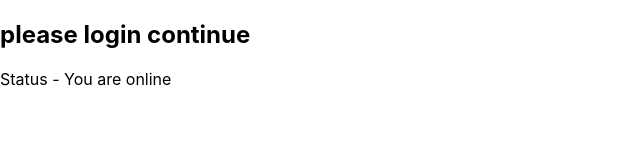
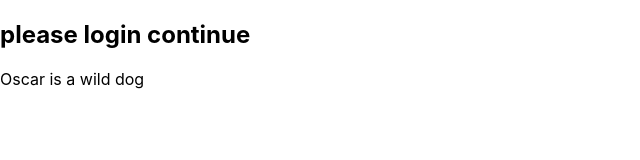
Before and after one commit to avisek123/React-TS, a React (Create React App) app: page / in a window 1280 px wide. Shown: the top 160 px of the page, without its empty margins (0-640 px from the left). Built offline with nearby package versions, Linux system fonts and the light colour scheme.

Commit message:
advanced children type props

```diff
--- a/src/App.tsx
+++ b/src/App.tsx
@@ -1,4 +1,6 @@
 import { Greet, Person, PersonList, Profile } from './components'
+import { Heading } from './components/Heading'
+import { Oscar } from './components/Oscar'
 import { Status } from './components/Status'
 
 
@@ -29,7 +31,11 @@ function App() {
       <Greet name={'Avisek'} msgCount={20} isLoggedIn={false} />
       {/* <Person name={personName} />
       <PersonList names={nameList} /> */}
-      <Status status='online' />
+      {/* <Status status='online' /> */}
+      <Oscar>
+
+      <Heading>Oscar is a wild dog</Heading>
+      </Oscar>
 
       {/* <Profile name={'Avisek'} status={'Coder'}  age={12} />
       <Profile name={'Sarath'} status={'Coder'}  age={12} >
--- /dev/null
+++ b/src/components/Heading.tsx
@@ -0,0 +1,9 @@
+
+interface HeadingProps {
+    children:string;
+}
+export const Heading = ({children}:HeadingProps) => {
+    return (
+        <div>{children}</div>
+    );
+}
--- /dev/null
+++ b/src/components/Oscar.tsx
@@ -0,0 +1,11 @@
+interface OscarProps{
+    children:React.ReactNode;
+}
+export const Oscar=({children}:OscarProps)=>{
+    return (
+        <div>
+
+            <p>{children}</p>
+        </div>
+    )
+}
```
